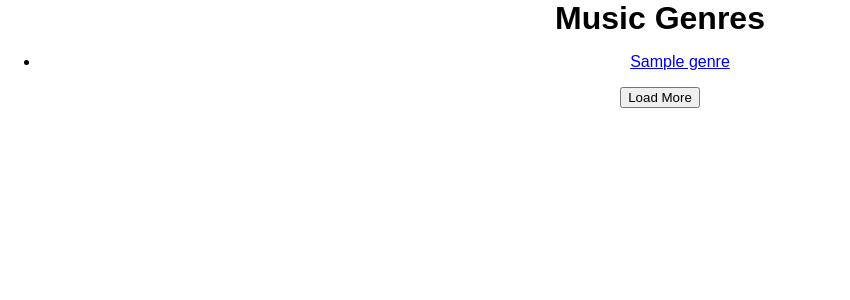
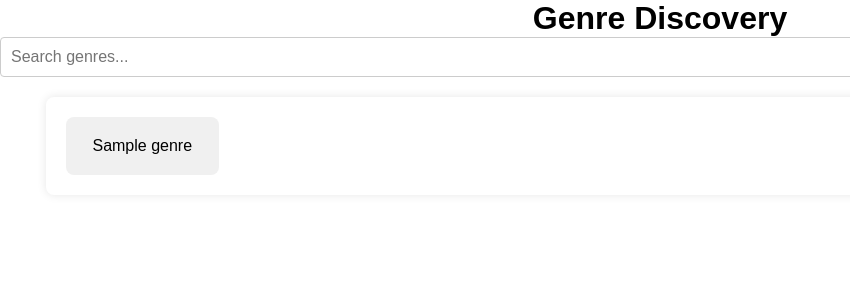
Before and after one commit to Seizuma/GenreDiscovery, a Python web app: template templates/index.html in a window 1320 px wide; the page is wider, and only the part inside the window is pictured. Shown: the top 300 px of that part, without its empty margins (0-850 px from the left). Run offline with Jinja, Linux system fonts and the light colour scheme; the template is opened without the code that fills it: most values are stand-ins (such as "Sample title", 1, 10 or a date in 2020).

Commit message:
ADD: Better UI and genre classification

```diff
--- a/static/styles.css
+++ b/static/styles.css
@@ -58,6 +58,31 @@ h1 {
     background-color: #e0e0e0;
 }
 
+.clickable {
+    cursor: pointer;
+}
+
+audio {
+    display: none;
+    /* Hide the audio element */
+}
+
+#player {
+    display: none;
+    /* Initially hide the player div */
+}
+
+.no-preview {
+    background-color: #f0f0f0;
+    color: grey;
+    border: 2px solid grey;
+}
+
+.no-preview-message {
+    font-size: 0.8em;
+    color: grey;
+}
+
 #player {
     position: fixed;
     top: 50px;
@@ -87,3 +112,57 @@ h1 {
         flex-direction: column;
     }
 }
+
+.container {
+    width: 90%;
+    max-width: 1200px;
+    margin: 0 auto;
+    padding: 20px;
+    background-color: #fff;
+    border-radius: 8px;
+    box-shadow: 0 0 10px rgba(0, 0, 0, 0.1);
+}
+
+.search-bar {
+    width: 100%;
+    margin-bottom: 20px;
+    padding: 10px;
+    font-size: 16px;
+    border: 1px solid #ccc;
+    border-radius: 4px;
+}
+
+.genre-section {
+    margin-bottom: 40px;
+}
+
+.genre-section h2 {
+    font-size: 1.5em;
+    margin-bottom: 20px;
+}
+
+.grid {
+    display: grid;
+    grid-template-columns: repeat(auto-fill, minmax(150px, 1fr));
+    gap: 20px;
+}
+
+.genre-card {
+    background-color: #f0f0f0;
+    padding: 20px;
+    border-radius: 8px;
+    text-align: center;
+    cursor: pointer;
+    transition: transform 0.3s;
+}
+
+.genre-card:hover {
+    transform: scale(1.05);
+    background-color: #ddd;
+}
+
+.genre-card a {
+    text-decoration: none;
+    color: #333;
+    font-weight: bold;
+}
--- a/templates/index.html
+++ b/templates/index.html
@@ -1,45 +1,38 @@
 <!DOCTYPE html>
 <html lang="en">
-
 <head>
     <meta charset="UTF-8">
     <meta name="viewport" content="width=device-width, initial-scale=1.0">
-    <title>Music Genres</title>
-    <link rel="stylesheet" href="{{ url_for('static', filename='styles.css') }}">
+    <title>Genre Discovery</title>
+    <link rel="stylesheet" href="/static/styles.css">
 </head>
+<body>
+    <header>
+        <h1>Genre Discovery</h1>
+        <input type="text" id="searchBar" class="search-bar" placeholder="Search genres...">
+    </header>
+    <div class="container">
+        <div id="genreSections">
+            <div class="grid" id="genreGrid">
+                {% for genre in genres %}
+                <div class="genre-card" onclick="window.location.href='/artists/{{ genre }}'">
+                    <span>{{ genre }}</span>
+                </div>
+                {% endfor %}
+            </div>
+        </div>
+    </div>
+    <script>
+        const searchBar = document.getElementById('searchBar');
+        const genreGrid = document.getElementById('genreGrid');
+        const genres = Array.from(genreGrid.children);
 
-<body>
-    <h1>Music Genres</h1>
-    <ul id="genre-list">
-        {% for genre in genres %}
-        <li><a href="{{ url_for('artists', genre=genre) }}">{{ genre }}</a></li>
-        {% endfor %}
-    </ul>
-    <button id="load-more-btn">Load More</button>
-
-    <script>
-        let offset = 20;
-        document.getElementById('load-more-btn').addEventListener('click', function () {
-            fetch(`/load_more_genres?offset=${offset}`)
-                .then(response => response.json())
-                .then(data => {
-                    if (data.genres) {
-                        const genreList = document.getElementById('genre-list');
-                        data.genres.forEach(genre => {
-                            const li = document.createElement('li');
-                            const a = document.createElement('a');
-                            a.href = `/artists/${genre}`;
-                            a.textContent = genre;
-                            li.appendChild(a);
-                            genreList.appendChild(li);
-                        });
-                        offset += 20;
-                    } else if (data.error) {
-                        alert(data.error);
-                    }
-                });
+        searchBar.addEventListener('input', () => {
+            const query = searchBar.value.toLowerCase();
+            genres.forEach(genre => {
+                genre.style.display = genre.textContent.toLowerCase().includes(query) ? '' : 'none';
+            });
         });
     </script>
 </body>
-
 </html>
```
Also changed, not shown: music/controller.py (+9 -29 lines), music/service.py (+20 -5 lines), templates/artists.html (+7 -17 lines).
